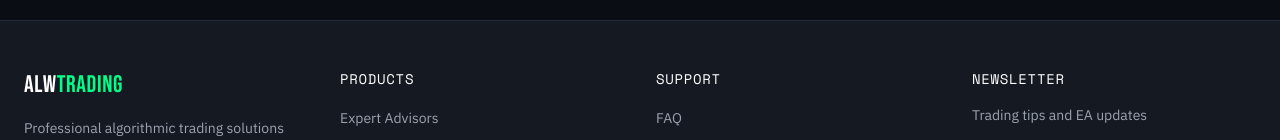
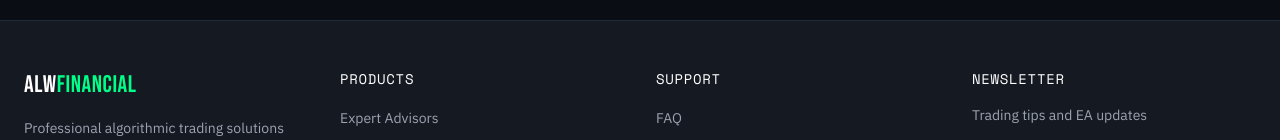
Before and after one commit to AsterLaoWhy/MT5-Website, a React (Vite) app: page / in a window 1280 px wide. Shown: the part 5590-5730 px from the top of the page. Built offline with nearby package versions, Linux system fonts and the light colour scheme.

Commit message:
Name and FAQ fix

```diff
--- a/src/components/FAQ.jsx
+++ b/src/components/FAQ.jsx
@@ -41,7 +41,7 @@ const FAQ = () => {
   ];
 
   return (
-    <section className="py-20 bg-terminal-bg">
+    <section id="faq" className="py-20 bg-terminal-bg">
       <div className="max-w-4xl mx-auto px-6">
         <motion.div
           initial={{ opacity: 0, y: 20 }}
--- a/src/components/Footer.jsx
+++ b/src/components/Footer.jsx
@@ -16,7 +16,7 @@ const Footer = () => {
         <div className="grid md:grid-cols-4 gap-8 mb-12">
           <div>
             <div className="font-display text-2xl text-white mb-4 tracking-wide">
-              ALW<span className="text-profit-green">Trading</span>
+              ALW<span className="text-profit-green">Financial</span>
             </div>
             <p className="font-body text-sm text-terminal-muted leading-relaxed">
               Professional algorithmic trading solutions with transparent performance metrics.
```
